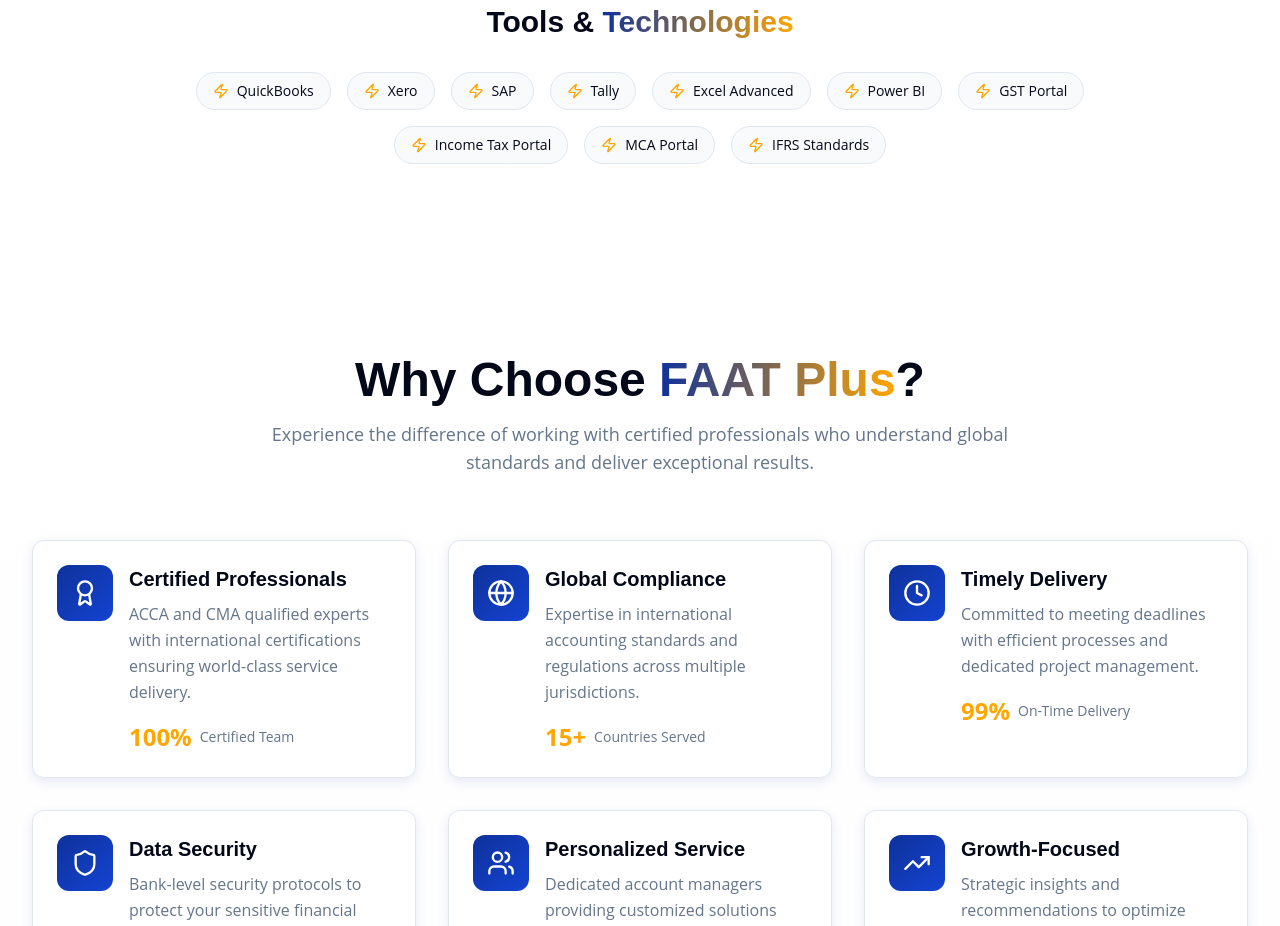
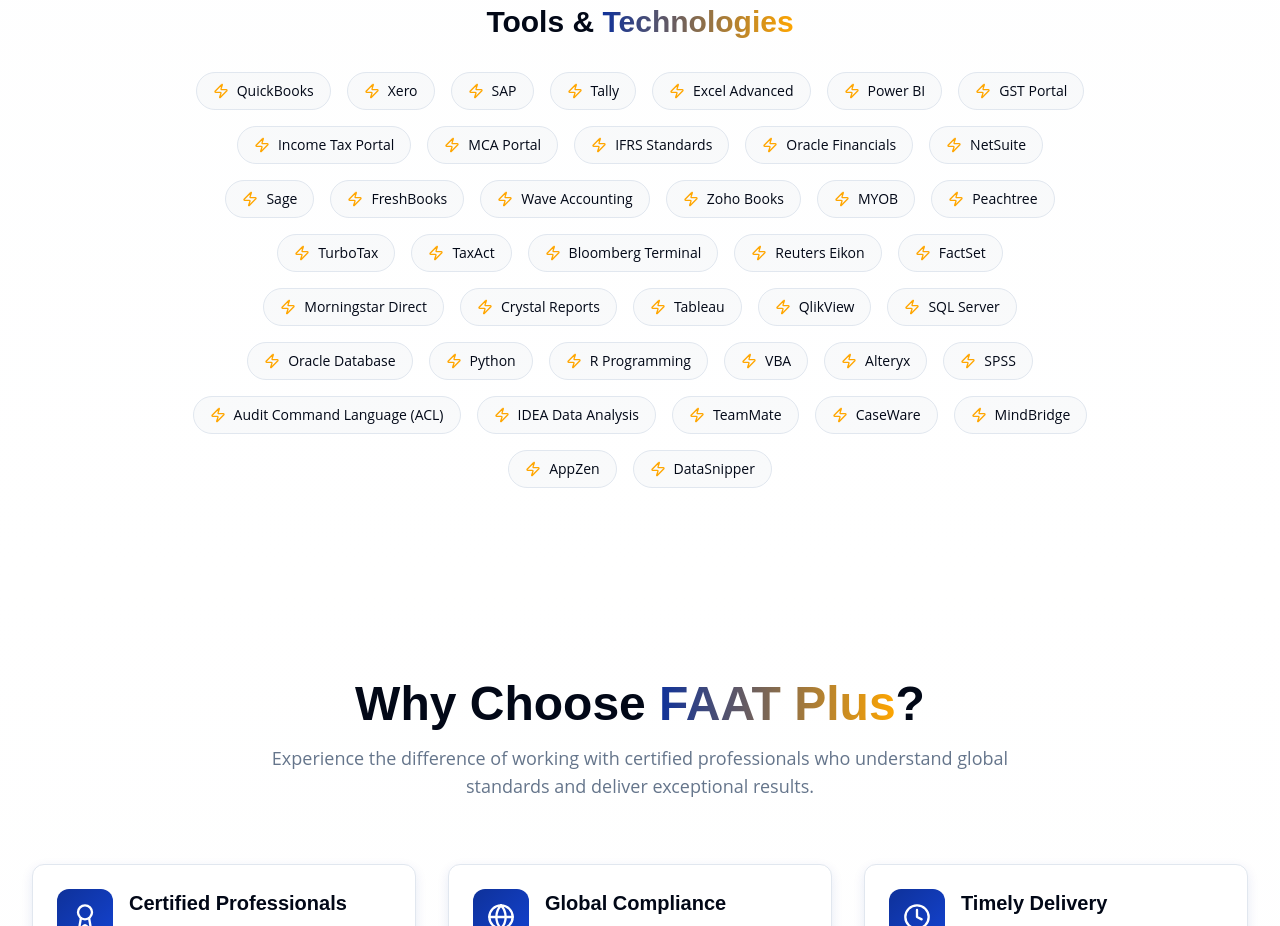
Before and after one commit to sravani444/faat-plus-web-guide, a React (Vite) app: page / in a window 1280 px wide. Shown: the part 3760-4686 px from the top of the page. Built offline with nearby package versions, Linux system fonts and the light colour scheme.

Commit message:
Add more to tools and technologies

```diff
--- a/src/components/About.tsx
+++ b/src/components/About.tsx
@@ -49,7 +49,14 @@ const About = () => {
 
   const tools = [
     "QuickBooks", "Xero", "SAP", "Tally", "Excel Advanced", "Power BI",
-    "GST Portal", "Income Tax Portal", "MCA Portal", "IFRS Standards"
+    "GST Portal", "Income Tax Portal", "MCA Portal", "IFRS Standards",
+    "Oracle Financials", "NetSuite", "Sage", "FreshBooks", "Wave Accounting",
+    "Zoho Books", "MYOB", "Peachtree", "TurboTax", "TaxAct",
+    "Bloomberg Terminal", "Reuters Eikon", "FactSet", "Morningstar Direct",
+    "Crystal Reports", "Tableau", "QlikView", "SQL Server", "Oracle Database",
+    "Python", "R Programming", "VBA", "Alteryx", "SPSS",
+    "Audit Command Language (ACL)", "IDEA Data Analysis", "TeamMate",
+    "CaseWare", "MindBridge", "AppZen", "DataSnipper"
   ];
 
   return (
```
